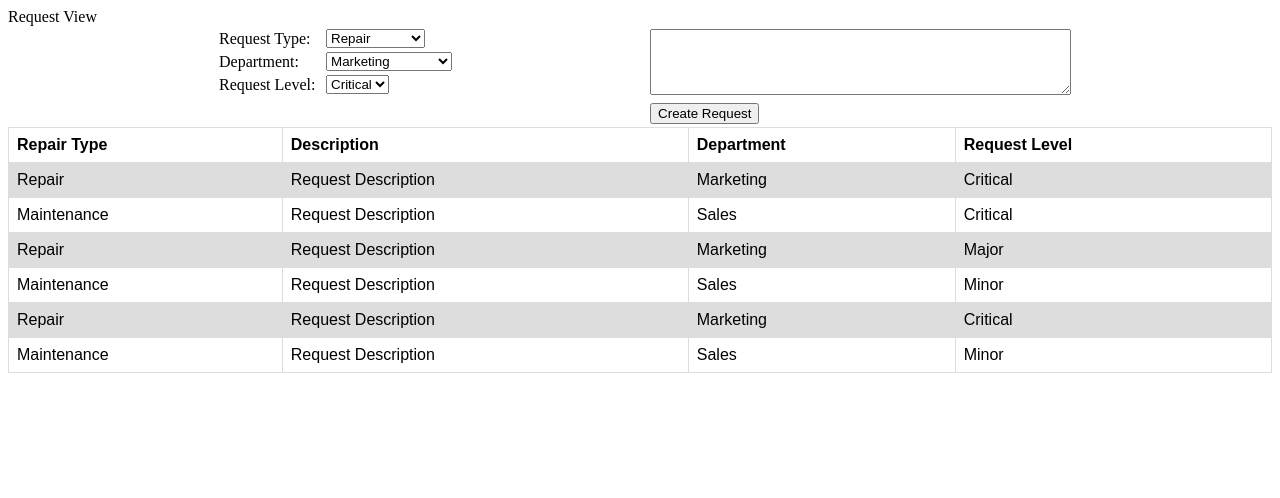
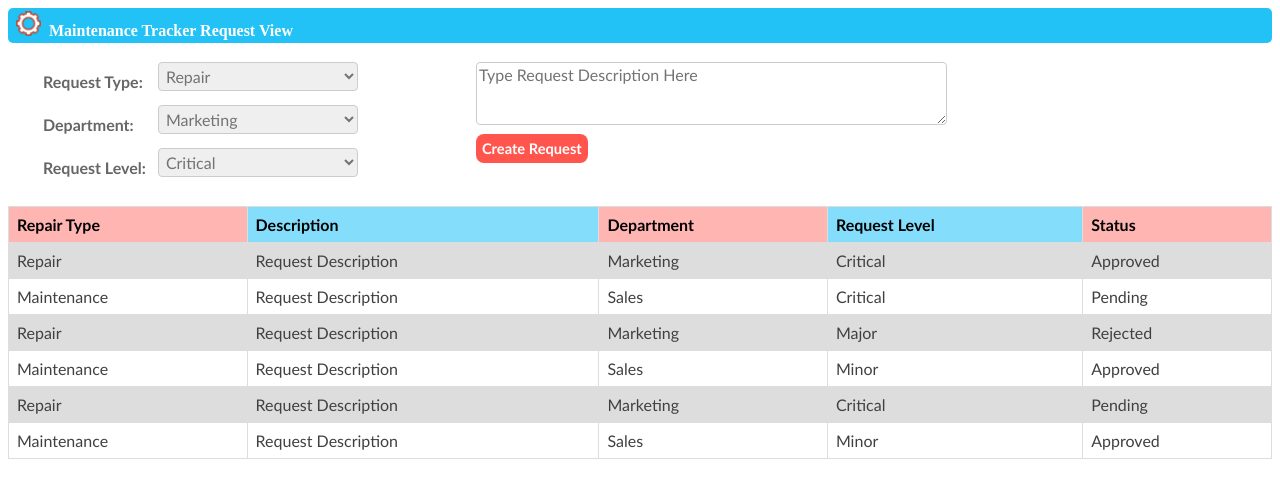
Before and after one commit to JCanaks/MTracker, a plain HTML site: page UI/view_and_create_request.html in a window 1280 px wide. Drawn offline with Linux system fonts and the light colour scheme.

Commit message:
[#157435385] Updated design for user request view page

```diff
--- a/UI/style.css
+++ b/UI/style.css
@@ -14,7 +14,6 @@
     font-size: 16px;
     cursor: pointer;
 }
-
 .view-div{
     width: 100%;
     height: 500px;
@@ -24,29 +23,110 @@
     font-family: arial, sans-serif;
     border-collapse: collapse;
     width: 100%;
+    margin-top: 1em;
 }
 
 .view-div td, th {
     border: 1px solid #dddddd;
     text-align: left;
     padding: 8px;
+    font-family:'Trebuchet MS', 'Lucida Sans Unicode', 'Lucida Grande', 'Lucida Sans', Arial, sans-serif;
 }
+.view-div td{
+    font-size:12pt;
+    font-weight: 500;
+    color:  #404040;
+}
+.view-div th:nth-child(odd){
+   background-color: #ffb6b3;
+   color: black;
+}
+.view-div th:nth-child(even){
+    background-color: #84ddfb;
+    color: black;
+
+ }
+
 
 .view-div tr:nth-child(even) {
     background-color: #dddddd;
 }
 .request-formlayout-left{
     float: left;
-    padding-left: 13em;
+    padding-left: 2em;
     padding-right: 2em;
+    padding-top: 1em;
+
 }
-.request-formlayout-left select{
-    margin-left: 0.5em;
-}
+
 .request-formlayout-right{
     float: left;
-    padding-left: 10em;
+    padding-left: 5em;
+    padding-top: 1em;
+    padding-bottom: 1em;
+
 }
+.request-form-font{
+    font-family:'Trebuchet MS', 'Lucida Sans Unicode', 'Lucida Grande', 'Lucida Sans', Arial, sans-serif;
+    font-size:12pt;
+    font-weight: 900;
+    color:  #666;
+}
+
+.request-form-font select{
+    width: 200px;
+    color:#737373;
+    display: inline-block;
+    border: 1px solid #cccccc;
+    border-radius: 4px;
+    box-sizing: border-box;
+    font-size:12pt;
+    font-family:'Trebuchet MS', 'Lucida Sans Unicode', 'Lucida Grande', 'Lucida Sans', Arial, sans-serif;
+    margin-left: 0.5em;
+    margin-bottom: 10px;
+    padding: 3px;
+}
+.request-form-font textarea{
+    color:#737373;
+    display: inline-block;
+    border: 1px solid #cccccc;
+    border-radius: 4px;
+    box-sizing: border-box;
+    font-size:12pt;
+    font-family:'Trebuchet MS', 'Lucida Sans Unicode', 'Lucida Grande', 'Lucida Sans', Arial, sans-serif;
+    margin-bottom: 2px;
+}
+.request-form-font input[type=submit]{
+    border: none;
+    color: white;
+    background-color: #ff554d;
+    padding: 6px;
+    font-size: 11pt;
+    font-weight: 900;
+    text-align: center;
+    text-decoration: none;
+    display: inline-block;
+    border-radius: 8px;
+    cursor: pointer;
+    font-family:'Trebuchet MS', 'Lucida Sans Unicode', 'Lucida Grande', 'Lucida Sans', Arial, sans-serif;
+}
+.request-top-row{
+  background-color:  #22c2f7;
+  display: flex;
+  justify-content: flex-start;
+  align-items: baseline;
+  font-weight: 900;
+  border-radius: 5px;
+}
+.request-top-row > div {
+    text-align: left;
+    color: white;
+    margin-bottom: 0.1em;
+    margin-left:8px;
+    padding-top:0.2em;
+    padding-bottom:0.1em;
+
+  }
 
 
 .signup-body{
@@ -112,6 +192,7 @@
     border-radius: 4px;
     box-sizing: border-box;
     font-size:11pt;
+    font-family:'Trebuchet MS', 'Lucida Sans Unicode', 'Lucida Grande', 'Lucida Sans', Arial, sans-serif;
 }
 .form-flex h1{
     margin-bottom: -0.1em;
--- a/UI/view_and_create_request.html
+++ b/UI/view_and_create_request.html
@@ -8,14 +8,14 @@
 
 <body>
     <div>
-        <div>Request View</div>
-        <div>
+        <div class="request-top-row"><div><img src="Images/wheel-review-page.png"></div><div class="text-align">Maintenance Tracker Request View</div></div>
+        <div class="request-form-font">
             <form>
                 <div class="request-formlayout-left">
                     <table>
                         <tr>
                             <td>
-                                Request Type:
+                                <span>Request Type:</span>
                             </td>
                             <td>
                                 <select>
@@ -52,12 +52,11 @@
                     <table>
                         <tr>
                             <td>
-                                <textarea rows="4" cols="50">
-                                </textarea>
+                                <textarea rows="3" cols="50">Type Request Description Here</textarea>
                             </td>
                         </tr>
                         <tr>
-                            <td>
+                            <td class="butn-align">
                                 <input type="submit" value="Create Request">
                             </td>
                         </tr>
@@ -74,6 +73,7 @@
                     <th>Description</th>
                     <th>Department</th>
                     <th>Request Level</th>
+                    <th>Status</th>
 
                 </tr>
                 <tr>
@@ -81,36 +81,42 @@
                     <td>Request Description</td>
                     <td>Marketing</td>
                     <td>Critical</td>
+                    <td>Approved</td>
                 </tr>
                 <tr>
                     <td>Maintenance</td>
                     <td>Request Description</td>
                     <td>Sales</td>
                     <td>Critical</td>
+                    <td>Pending</td>
                 </tr>
                 <tr>
                     <td>Repair</td>
                     <td>Request Description</td>
                     <td>Marketing</td>
                     <td>Major</td>
+                    <td>Rejected</td>
                 </tr>
                 <tr>
                     <td>Maintenance</td>
                     <td>Request Description</td>
                     <td>Sales</td>
                     <td>Minor</td>
+                    <td>Approved</td>
                 </tr>
                 <tr>
                     <td>Repair</td>
                     <td>Request Description</td>
                     <td>Marketing</td>
                     <td>Critical</td>
+                    <td>Pending</td>
                 </tr>
                 <tr>
                     <td>Maintenance</td>
                     <td>Request Description</td>
                     <td>Sales</td>
                     <td>Minor</td>
+                    <td>Approved</td>
                 </tr>
             </table>
         </div>
```
Also changed, not shown: UI/Images/wheel-review-page.png (added).
